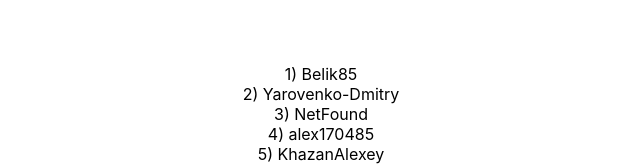
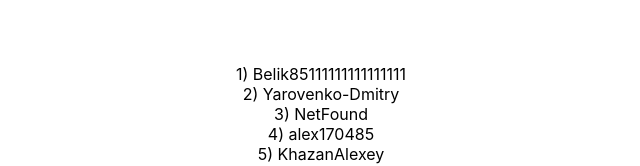
Before and after one commit to Yarovenko-Dmitry/Team_task_map, a React (Create React App) app: page / in a window 1280 px wide. Shown: the top 166 px of the page, without its empty margins (319-959 px from the left). Built offline with nearby package versions, Linux system fonts and the light colour scheme.

Commit message:
fiat: add new branch

```diff
--- a/src/App.tsx
+++ b/src/App.tsx
@@ -4,7 +4,7 @@ import './App.css';
 function App() {
     return (
         <div className="App">
-            <div>1) Belik85</div>
+            <div>1) Belik85111111111111111</div>
             <div>2) Yarovenko-Dmitry</div>
             <div>3) NetFound</div>
             <div>4) alex170485</div>
```
